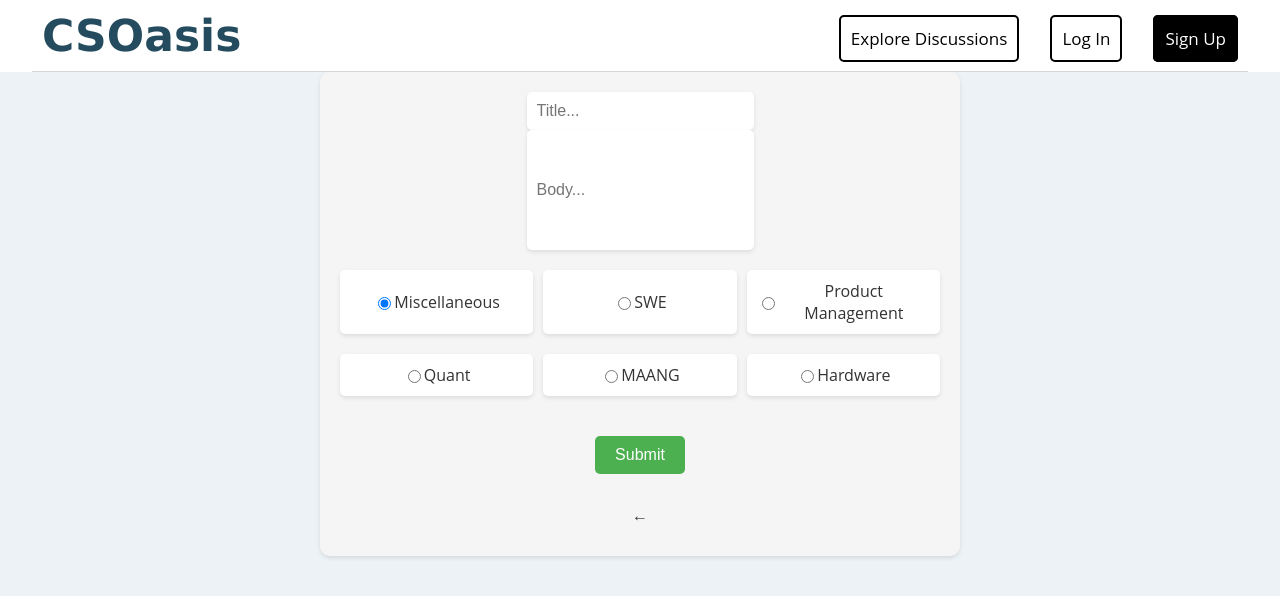
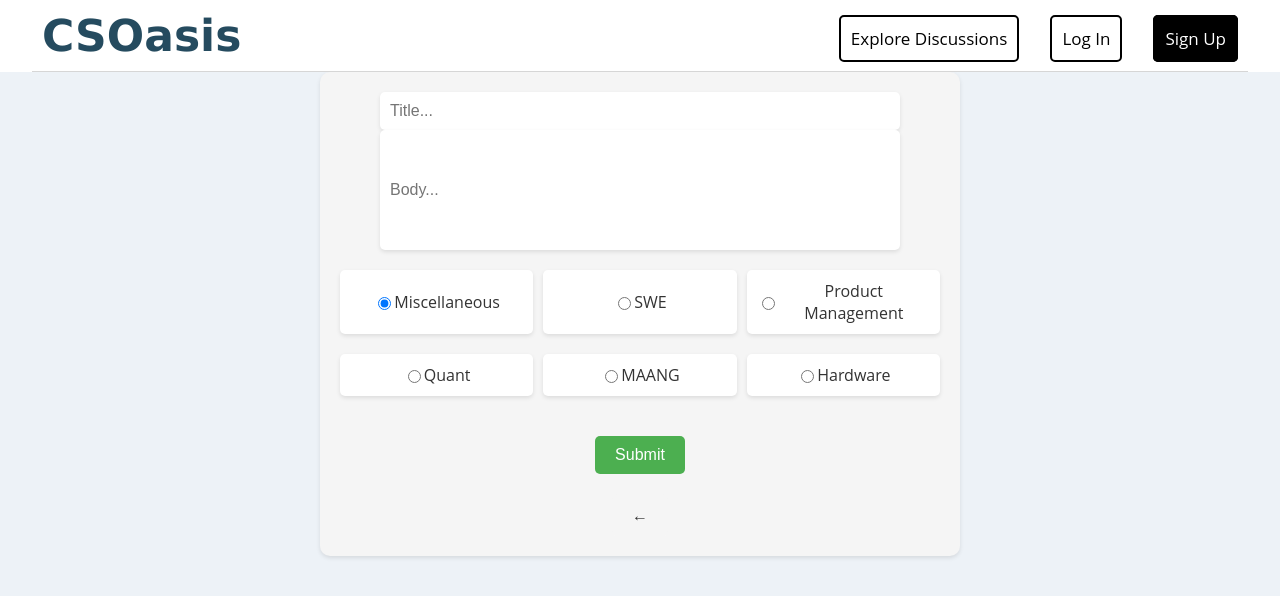
Before and after one commit to watanabekyonosuke/csci201_final_project, a React (Create React App) app in the folder app/: page /CreatePost in a window 1280 px wide. Shown: the top 596 px of the page. Built offline with nearby package versions, Linux system fonts and the light colour scheme; no server answers.

Commit message:
Add files via upload

```diff
--- a/app/src/components/CreatePost.css
+++ b/app/src/components/CreatePost.css
@@ -1,5 +1,5 @@
 .create-post {
-  max-width: 600px;
+  width:600px;
   margin: 0 auto;
   padding: 20px;
   background-color: #f5f5f5;
@@ -19,6 +19,7 @@
 .title-input,
 .body-input {
   padding: 10px;
+  width:500px;
   border: none;
   border-radius: 5px;
   background-color: #fff;
```
